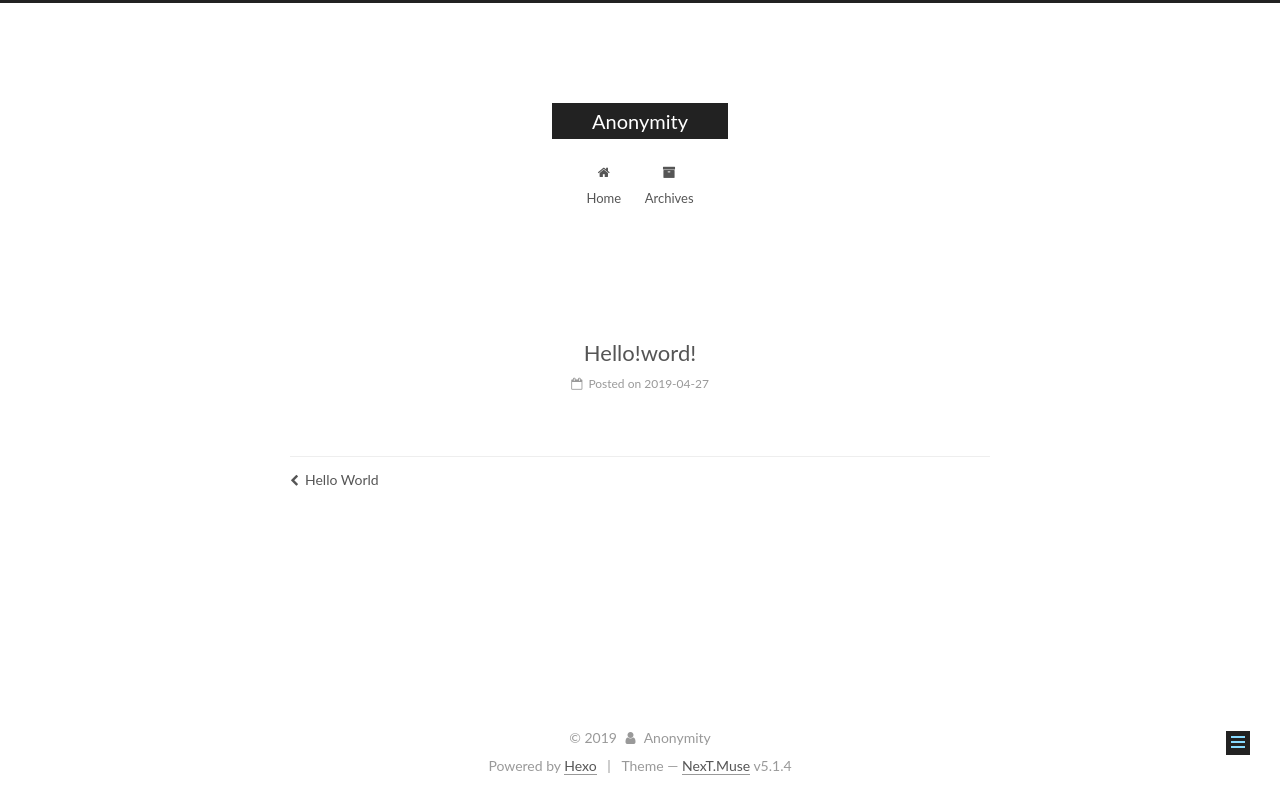
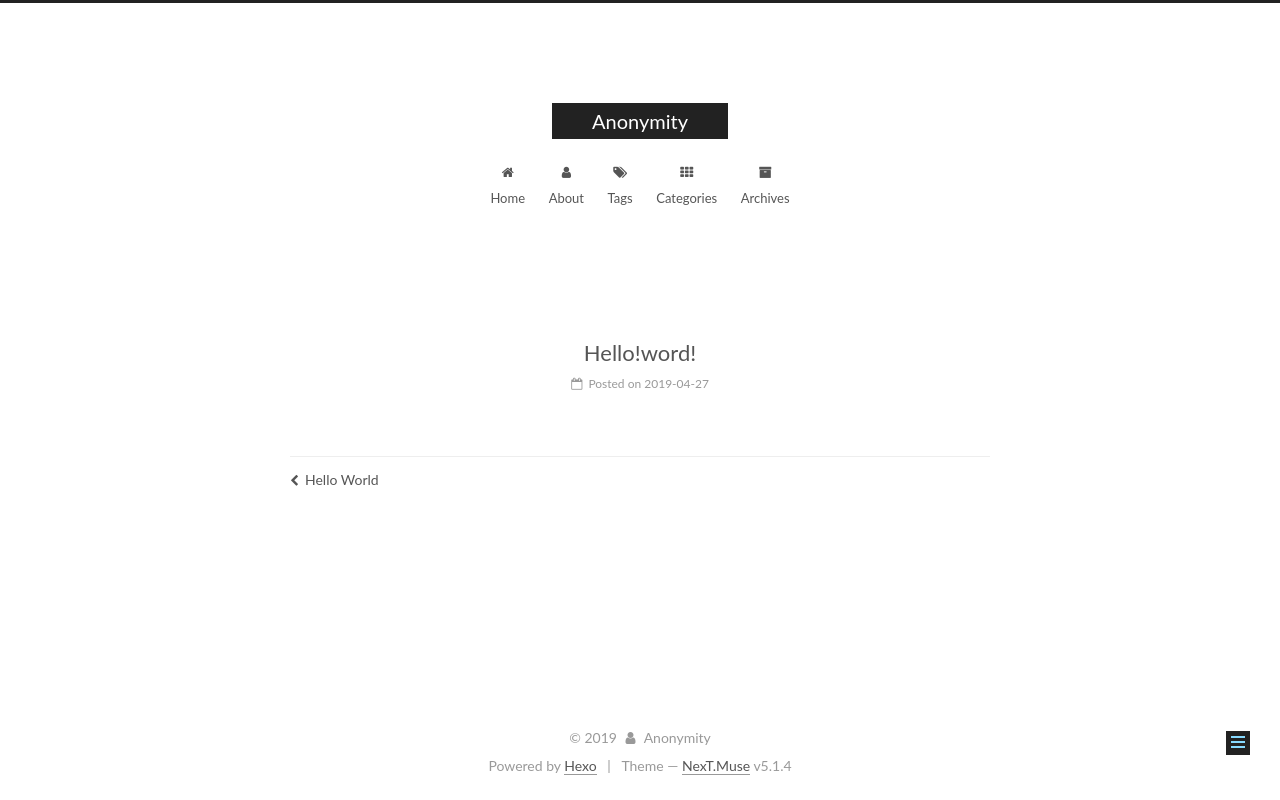
Before and after one commit to Anonymitiy/Anonymitiy.github.io, a plain HTML site: page 2019/04/27/Hello-word/index.html in a window 1280 px wide. Drawn offline with Linux system fonts and the light colour scheme.

Commit message:
Site updated: 2019-04-28 22:50:02

```diff
--- a/2019/04/27/Hello-word/index.html
+++ b/2019/04/27/Hello-word/index.html
@@ -184,6 +184,36 @@
               <i class="menu-item-icon fa fa-fw fa-home"></i> <br>
 
             Home
+          </a>
+        </li>
+
+
+        <li class="menu-item menu-item-about">
+          <a href="/about/" rel="section">
+
+              <i class="menu-item-icon fa fa-fw fa-user"></i> <br>
+
+            About
+          </a>
+        </li>
+
+
+        <li class="menu-item menu-item-tags">
+          <a href="/tags/" rel="section">
+
+              <i class="menu-item-icon fa fa-fw fa-tags"></i> <br>
+
+            Tags
+          </a>
+        </li>
+
+
+        <li class="menu-item menu-item-categories">
+          <a href="/categories/" rel="section">
+
+              <i class="menu-item-icon fa fa-fw fa-th"></i> <br>
+
+            Categories
           </a>
         </li>
 
--- a/css/main.css
+++ b/css/main.css
@@ -1822,7 +1822,7 @@ pre .javascript .function {
   width: 4px;
   height: 4px;
   border-radius: 50%;
-  background: #337175;
+  background: #ffffdb;
 }
 .links-of-blogroll {
   font-size: 13px;
```
Also changed, not shown: 2019/04/27/hello-world/index.html (+30 -0 lines), archives/2019/04/index.html (+30 -0 lines), archives/2019/index.html (+30 -0 lines), archives/index.html (+30 -0 lines), index.html (+30 -0 lines).
